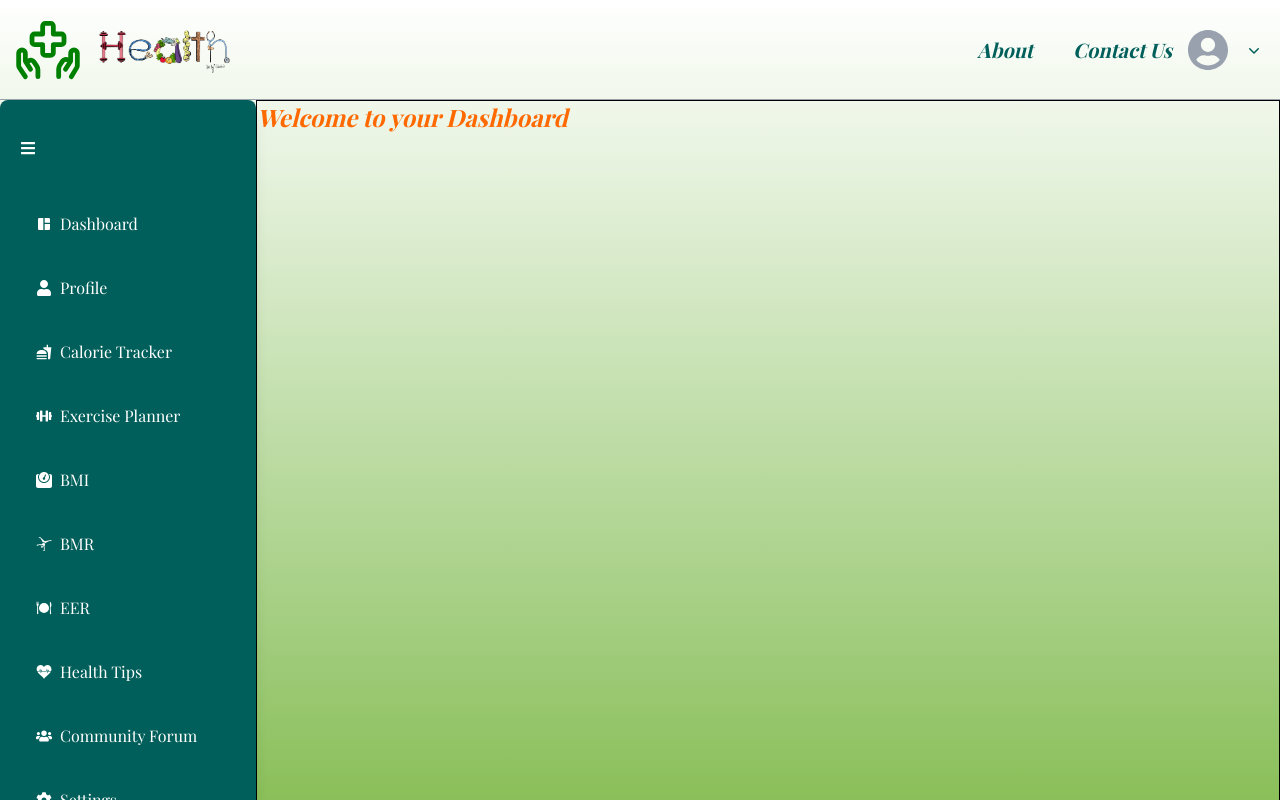
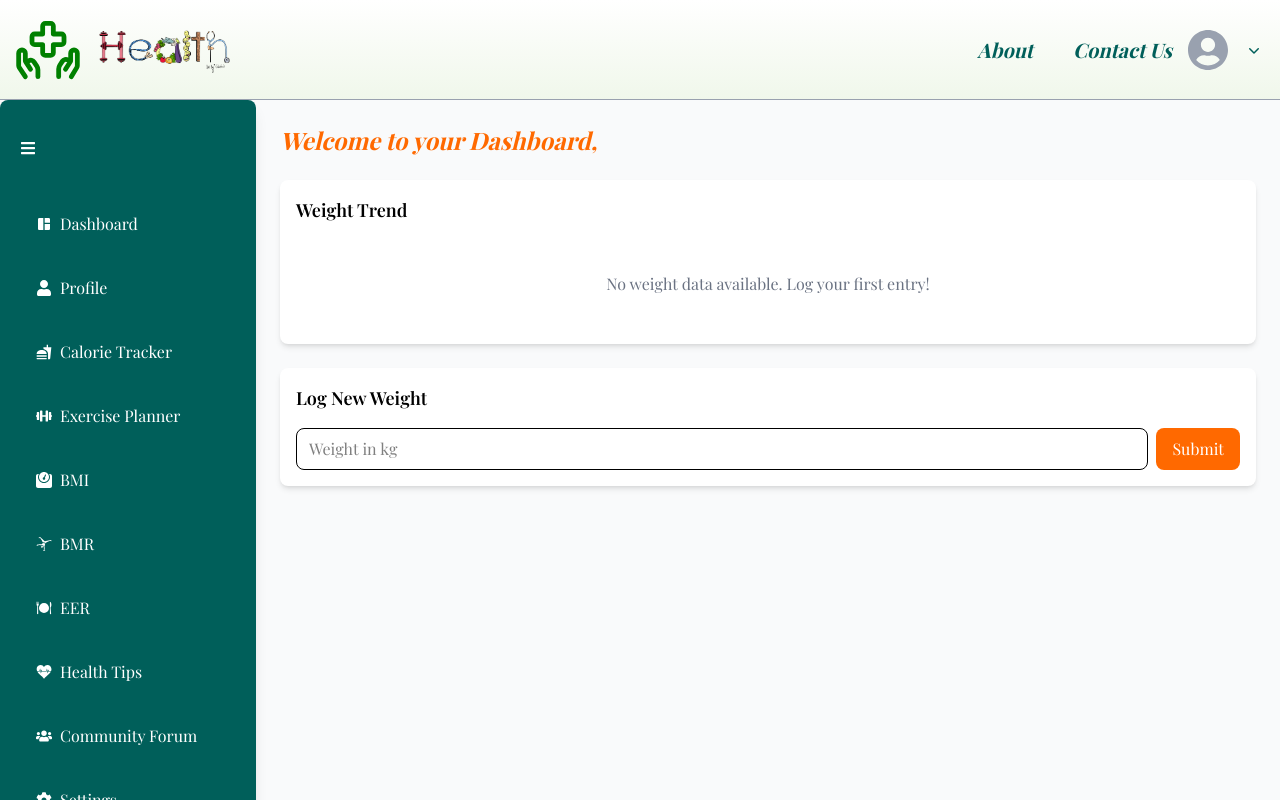
Before and after one commit to HeisGreen/health-app, a React (Vite) app in the folder frontend/: page /dashboard in a window 1280 px wide. Shown: the top 800 px of the page. Built offline with nearby package versions, Linux system fonts and the light colour scheme; no server answers; sample sign-in values are in the browser's storage; a web font is replaced by a local one.

Commit message:
Added Weight trend and weight log

```diff
--- a/frontend/package.json
+++ b/frontend/package.json
@@ -14,9 +14,11 @@
     "@heroicons/react": "^2.2.0",
     "@tailwindcss/vite": "^4.0.3",
     "axios": "^1.7.9",
+    "chart.js": "^4.4.9",
     "framer-motion": "^12.5.0",
     "jwt-decode": "^4.0.0",
     "react": "^18.3.1",
+    "react-chartjs-2": "^5.3.0",
     "react-dom": "^18.3.1",
     "react-icons": "^5.5.0",
     "react-router-dom": "^7.1.5",
--- a/frontend/src/components/Dashboard.tsx
+++ b/frontend/src/components/Dashboard.tsx
@@ -1,30 +1,174 @@
-import { useLocation } from "react-router-dom";
+import React, { useEffect, useState } from "react";
+import { Line } from "react-chartjs-2";
+import { Chart, registerables } from "chart.js";
+import { useNavigate } from "react-router-dom";
 import Sidebar from "./Sidebar";
-import React, { useEffect, useState } from "react";
+
+Chart.register(...registerables);
+
+interface WeightLog {
+  id: number;
+  weightInKg: number;
+  logDate: string;
+}
 
 const Dashboard = () => {
   const [firstName, setFirstName] = useState<string>("");
   const [lastName, setLastName] = useState<string>("");
+  const [weightData, setWeightData] = useState<WeightLog[]>([]);
+  const [newWeight, setNewWeight] = useState<string>("");
+  const [isSidebarOpen, setIsSidebarOpen] = useState(false);
+  const token = localStorage.getItem("token") || "";
+  const navigate = useNavigate();
 
   useEffect(() => {
-    // Retrieve user details from local storage
     const storedFirstName = localStorage.getItem("firstName");
     const storedLastName = localStorage.getItem("lastName");
     if (storedFirstName && storedLastName) {
       setFirstName(storedFirstName);
       setLastName(storedLastName);
     }
+    fetchWeightData();
   }, []);
 
+  const fetchWeightData = async () => {
+    try {
+      const response = await fetch("http://localhost:8080/api/weight", {
+        headers: { Authorization: `Bearer ${token}` },
+      });
+      if (response.status === 401) {
+        handleLogout();
+        return;
+      }
+      const data = await response.json();
+      setWeightData(data);
+    } catch (error) {
+      console.error("Failed to fetch weight data", error);
+    }
+  };
+
+  const logWeight = async () => {
+    if (!newWeight) return;
+    try {
+      await fetch("http://localhost:8080/api/weight", {
+        method: "POST",
+        headers: {
+          "Content-Type": "application/json",
+          Authorization: `Bearer ${token}`,
+        },
+        body: JSON.stringify({ weightInKg: parseFloat(newWeight) }),
+      });
+      setNewWeight("");
+      fetchWeightData();
+    } catch (error) {
+      console.error("Failed to log weight", error);
+    }
+  };
+
+  const handleLogout = () => {
+    localStorage.removeItem("token");
+    localStorage.removeItem("firstName");
+    localStorage.removeItem("lastName");
+    navigate("/login");
+  };
+
+  const chartData = {
+    labels: weightData.map((log) => new Date(log.logDate).toLocaleDateString()),
+    datasets: [
+      {
+        label: "Weight (kg)",
+        data: weightData.map((log) => log.weightInKg),
+        borderColor: "rgb(249, 115, 22)",
+        backgroundColor: "rgba(249, 115, 22, 0.1)",
+        tension: 0.4,
+      },
+    ],
+  };
+
   return (
-    <div className="h-full flex">
-      <div className="">
-        <Sidebar />
+    <div className="min-h-screen bg-gray-50">
+      {/* Mobile Header */}
+      <div className="lg:hidden bg-white shadow-sm p-4 flex items-center justify-between">
+        <button
+          onClick={() => setIsSidebarOpen(!isSidebarOpen)}
+          className="text-orange-500 focus:outline-none"
+        >
+          <svg
+            className="w-6 h-6"
+            fill="none"
+            stroke="currentColor"
+            viewBox="0 0 24 24"
+          >
+            <path
+              strokeLinecap="round"
+              strokeLinejoin="round"
+              strokeWidth={2}
+              d="M4 6h16M4 12h16M4 18h16"
+            />
+          </svg>
+        </button>
+        <h1 className="text-xl font-bold text-orange-500 italic">
+          {firstName} {lastName}
+        </h1>
+        <div className="w-6"></div> {/* Spacer for alignment */}
       </div>
-      <div className="flex-1 border border-b">
-        <p className="text-2xl font-bold text-orange-500 italic">
-          Welcome to your Dashboard {firstName} {lastName}
-        </p>
+
+      <div className="flex flex-col lg:flex-row">
+        {/* Sidebar - Hidden on mobile unless toggled */}
+        <div
+          className={`${isSidebarOpen ? "block" : "hidden"} lg:block lg:w-64`}
+        >
+          <Sidebar />
+        </div>
+
+        {/* Main Content */}
+        <div className="flex-1 p-4 lg:p-6">
+          {/* Welcome Header - Hidden on mobile (shown in mobile header instead) */}
+          <h1 className="hidden lg:block text-2xl font-bold text-orange-500 italic mb-6">
+            Welcome to your Dashboard, {firstName} {lastName}
+          </h1>
+
+          {/* Weight Chart */}
+          <div className="bg-white p-4 rounded-lg shadow-md mb-6">
+            <h2 className="text-lg font-semibold mb-4">Weight Trend</h2>
+            {weightData.length > 0 ? (
+              <div className="h-64 md:h-80">
+                <Line
+                  data={chartData}
+                  options={{
+                    responsive: true,
+                    maintainAspectRatio: false,
+                  }}
+                />
+              </div>
+            ) : (
+              <p className="text-gray-500 py-8 text-center">
+                No weight data available. Log your first entry!
+              </p>
+            )}
+          </div>
+
+          {/* Weight Log Form */}
+          <div className="bg-white p-4 rounded-lg shadow-md">
+            <h2 className="text-lg font-semibold mb-4">Log New Weight</h2>
+            <div className="flex flex-col sm:flex-row gap-2">
+              <input
+                type="number"
+                step="0.1"
+                value={newWeight}
+                onChange={(e) => setNewWeight(e.target.value)}
+                placeholder="Weight in kg"
+                className="flex-1 px-3 py-2 border rounded-lg focus:outline-none focus:ring-2 focus:ring-orange-500"
+              />
+              <button
+                onClick={logWeight}
+                className="bg-orange-500 hover:bg-orange-600 text-white px-4 py-2 rounded-lg transition-colors"
+              >
+                Submit
+              </button>
+            </div>
+          </div>
+        </div>
       </div>
     </div>
   );
--- a/frontend/src/components/Signup.tsx
+++ b/frontend/src/components/Signup.tsx
@@ -67,7 +67,10 @@ const Signup = ({ setIsLoggedIn, setFirstName, setLastName }: SignupProps) => {
         <h2 className="text-xl sm:text-3xl font-bold text-white text-center mb-4 neon-glow">
           Create an Account with Us
         </h2>
-        <form onSubmit={handleSubmit} className="grid grid-cols-1 gap-4">
+        <form
+          onSubmit={handleSubmit}
+          className="grid grid-cols-1 gap-4 text-orange-300"
+        >
           <input
             type="text"
             name="firstName"
```
Also changed, not shown: 1 other file (tests, documents, lock files or other folders).
